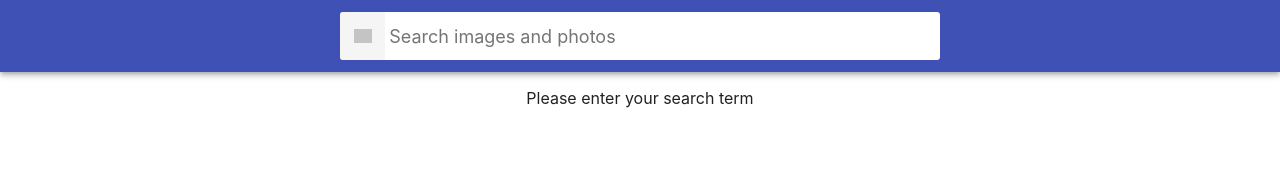
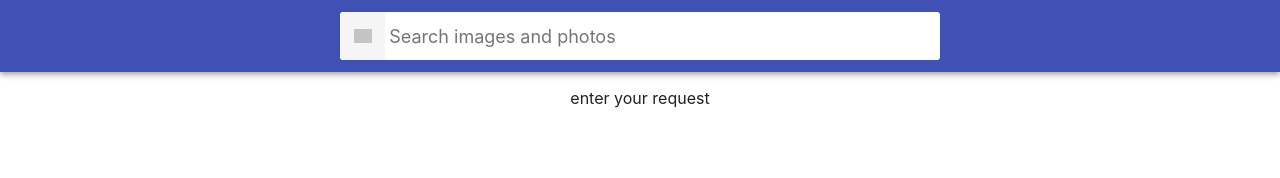
Before and after one commit to AlexandrSybirko/goit-react-hw-03-image-finder, a React (Create React App) app: page / in a window 1280 px wide. Shown: the top 178 px of the page. Built offline with nearby package versions, Linux system fonts and the light colour scheme; grey boxes are pictures that could not be loaded.

Commit message:
Добавляет скрипты

```diff
--- a/src/components/ImageGalleryInfo/ImagesGalleryInfo.js
+++ b/src/components/ImageGalleryInfo/ImagesGalleryInfo.js
@@ -54,7 +54,7 @@ class ImagesGalleryInfo extends Component {
     const { error, status } = this.state;
 
     if (status === 'idle') {
-      return <p>Please enter your search term</p>;
+      return <p>enter your request</p>;
     }
 
     if (status === 'pending') {
```
Also changed, not shown: package.json (+7 -1 lines), 1 other file (tests, documents, lock files or other folders).
